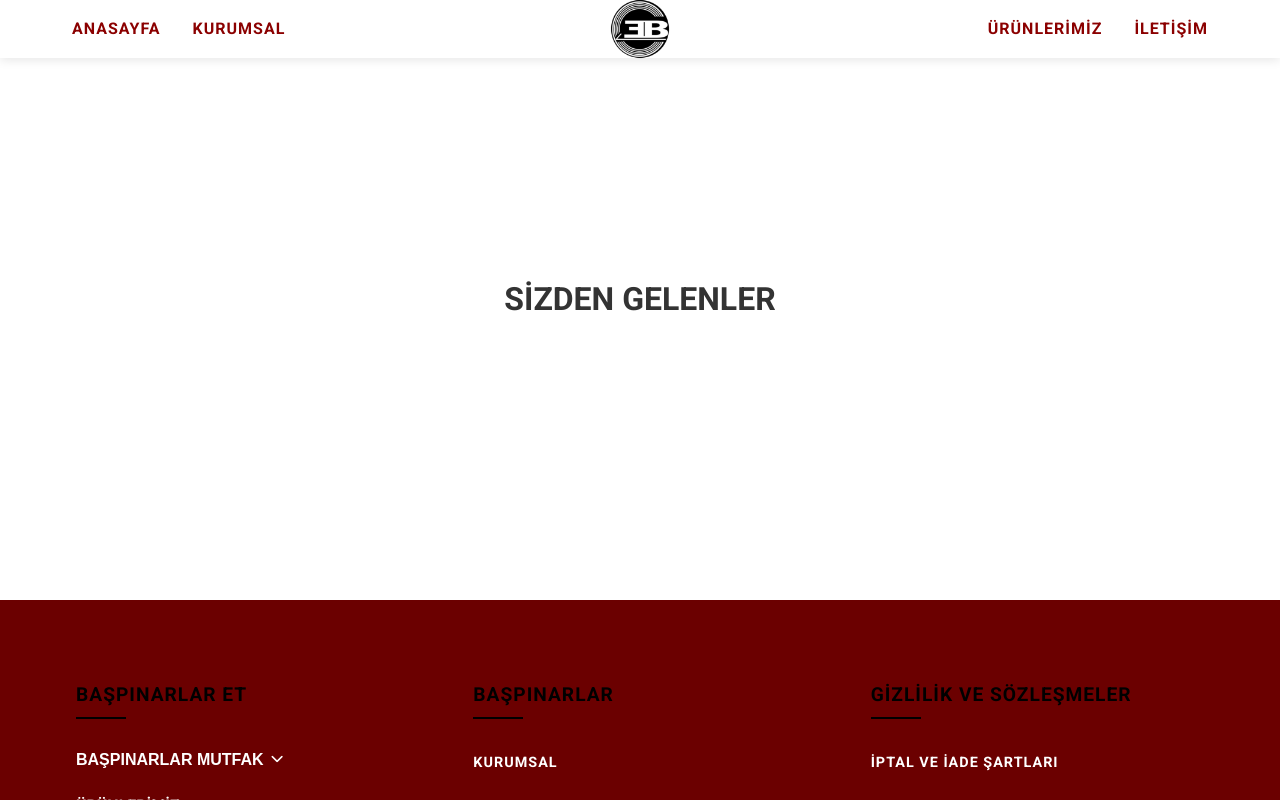
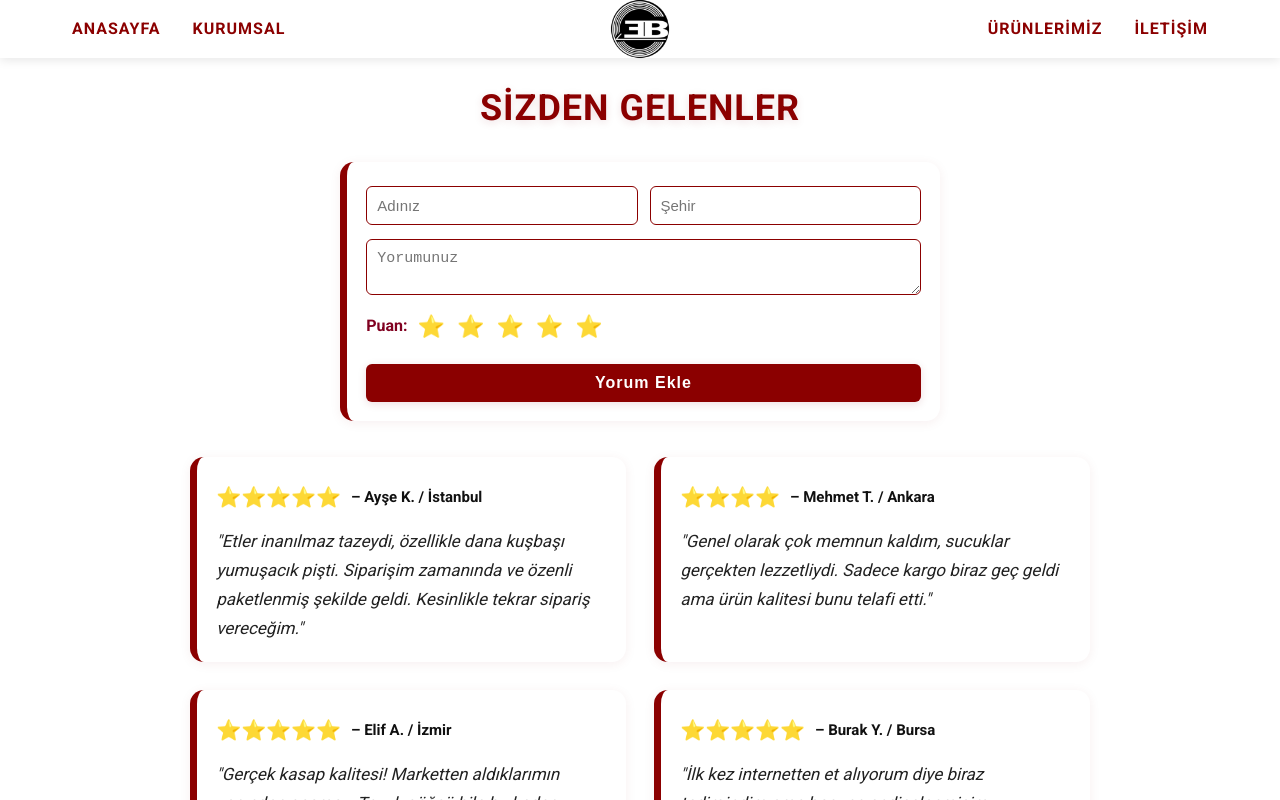
Before and after one commit to nurbeeyza/buther, a React (Create React App) app: page /user-recipes in a window 1280 px wide. Shown: the top 800 px of the page. Built offline with nearby package versions, Linux system fonts and the light colour scheme.

Commit message:
sizden gelenler

```diff
--- a/src/pages/UserRecipes.js
+++ b/src/pages/UserRecipes.js
@@ -1,18 +1,222 @@
-import React from "react";
+import React, { useState } from "react";
+
+const reviewsData = [
+  {
+    stars: 5,
+    name: "Ayşe K.",
+    city: "İstanbul",
+    text:
+      "Etler inanılmaz tazeydi, özellikle dana kuşbaşı yumuşacık pişti. Siparişim zamanında ve özenli paketlenmiş şekilde geldi. Kesinlikle tekrar sipariş vereceğim.",
+  },
+  {
+    stars: 4,
+    name: "Mehmet T.",
+    city: "Ankara",
+    text:
+      "Genel olarak çok memnun kaldım, sucuklar gerçekten lezzetliydi. Sadece kargo biraz geç geldi ama ürün kalitesi bunu telafi etti.",
+  },
+  {
+    stars: 5,
+    name: "Elif A.",
+    city: "İzmir",
+    text:
+      "Gerçek kasap kalitesi! Marketten aldıklarımın yanından geçmez. Tavuk göğsü bile bu kadar lezzetli olur mu ya :) Teşekkür ederim!",
+  },
+  {
+    stars: 5,
+    name: "Burak Y.",
+    city: "Bursa",
+    text:
+      "İlk kez internetten et alıyorum diye biraz tedirgindim ama boşuna endişelenmişim. Paketleme harika, hijyenik ve güven verici.",
+  },
+  {
+    stars: 4,
+    name: "Serkan D.",
+    city: "Antalya",
+    text:
+      "Ürün kalitesi gayet iyiydi ama kargo firmasından kaynaklı bir gecikme yaşadım. Yine de destek ekibi çok ilgiliydi.",
+  },
+  {
+    stars: 5,
+    name: "Zeynep H.",
+    city: "Konya",
+    text:
+      "Kangal sucuğun lezzeti muazzam. Kahvaltılarda vazgeçilmezimiz oldu. Kesinlikle tavsiye ederim.",
+  },
+];
 
 const UserRecipes = () => {
+  const [reviews, setReviews] = useState(reviewsData);
+  const [form, setForm] = useState({ name: "", city: "", text: "", stars: 5 });
+  const [error, setError] = useState("");
+
+  const handleChange = (e) => {
+    const { name, value } = e.target;
+    setForm((prev) => ({ ...prev, [name]: value }));
+  };
+
+  const handleStars = (stars) => {
+    setForm((prev) => ({ ...prev, stars }));
+  };
+
+  const handleSubmit = (e) => {
+    e.preventDefault();
+    if (!form.name || !form.city || !form.text) {
+      setError("Lütfen tüm alanları doldurun.");
+      return;
+    }
+    setReviews([{ ...form }, ...reviews]);
+    setForm({ name: "", city: "", text: "", stars: 5 });
+    setError("");
+  };
+
   return (
     <div
       className="page-container"
       style={{
         display: "flex",
-        justifyContent: "center",
+        flexDirection: "column",
+        justifyContent: "flex-start",
         alignItems: "center",
         minHeight: "calc(100vh - 200px)",
         padding: "2rem",
+        background: "var(--white)",
       }}
     >
-      <h1 style={{ textAlign: "center" }}>SİZDEN GELENLER</h1>
+      <h1
+        style={{
+          textAlign: "center",
+          marginTop: "3rem",
+          marginBottom: "1.5rem",
+          color: "var(--primary-color)",
+          fontWeight: 800,
+          fontSize: 36,
+          letterSpacing: 1,
+          textShadow: "0 2px 8px #80002022",
+        }}
+      >
+        SİZDEN GELENLER
+      </h1>
+      {/* Yorum Ekleme Paneli */}
+      <form
+        onSubmit={handleSubmit}
+        style={{
+          background: "#fff",
+          borderRadius: 14,
+          boxShadow: "0 2px 12px #80002011",
+          padding: "1.5rem 1.2rem 1.2rem 1.2rem",
+          marginBottom: 36,
+          borderLeft: "7px solid var(--primary-color)",
+          width: "100%",
+          maxWidth: 600,
+          display: "flex",
+          flexDirection: "column",
+          gap: 14,
+        }}
+      >
+        <div style={{ display: "flex", gap: 12 }}>
+          <input
+            type="text"
+            name="name"
+            placeholder="Adınız"
+            value={form.name}
+            onChange={handleChange}
+            style={{ flex: 1, padding: 10, borderRadius: 6, border: "1.5px solid #8b0000", fontSize: 15 }}
+          />
+          <input
+            type="text"
+            name="city"
+            placeholder="Şehir"
+            value={form.city}
+            onChange={handleChange}
+            style={{ flex: 1, padding: 10, borderRadius: 6, border: "1.5px solid #8b0000", fontSize: 15 }}
+          />
+        </div>
+        <textarea
+          name="text"
+          placeholder="Yorumunuz"
+          value={form.text}
+          onChange={handleChange}
+          rows={2}
+          style={{ padding: 10, borderRadius: 6, border: "1.5px solid #8b0000", fontSize: 15, resize: "vertical" }}
+        />
+        <div style={{ display: "flex", alignItems: "center", gap: 10 }}>
+          <span style={{ fontWeight: 600, color: "#800020" }}>Puan:</span>
+          {[1, 2, 3, 4, 5].map((s) => (
+            <span
+              key={s}
+              style={{
+                cursor: "pointer",
+                color: s <= form.stars ? "#eab308" : "#ddd",
+                fontSize: 22,
+                marginRight: 2,
+              }}
+              onClick={() => handleStars(s)}
+            >
+              ⭐️
+            </span>
+          ))}
+        </div>
+        {error && <div style={{ color: "#b00020", fontWeight: 600 }}>{error}</div>}
+        <button
+          type="submit"
+          style={{
+            background: "var(--primary-color)",
+            color: "#fff",
+            border: "none",
+            borderRadius: 6,
+            padding: "10px 0",
+            fontWeight: 700,
+            fontSize: 16,
+            cursor: "pointer",
+            marginTop: 6,
+            letterSpacing: 1,
+            boxShadow: "0 2px 8px #80002022",
+            transition: "background 0.2s",
+          }}
+        >
+          Yorum Ekle
+        </button>
+      </form>
+      {/* Yorumlar Grid */}
+      <div
+        style={{
+          width: "100%",
+          maxWidth: 900,
+          display: "grid",
+          gridTemplateColumns: "repeat(auto-fit, minmax(320px, 1fr))",
+          gap: 28,
+        }}
+      >
+        {reviews.map((review, idx) => (
+          <div
+            key={idx}
+            style={{
+              background: "#fff",
+              borderRadius: 14,
+              boxShadow: "0 2px 12px #80002011",
+              padding: "1.5rem 1.2rem 1.2rem 1.2rem",
+              borderLeft: "7px solid var(--primary-color)",
+              display: "flex",
+              flexDirection: "column",
+              gap: 6,
+              minHeight: 120,
+            }}
+          >
+            <div style={{ marginBottom: 8, display: "flex", alignItems: "center" }}>
+              <span style={{ color: "#eab308", fontSize: 20, fontWeight: 700 }}>
+                {"⭐️".repeat(review.stars)}
+              </span>
+              <span style={{ color: "#111", marginLeft: 10, fontWeight: 600, fontSize: 15 }}>
+                – {review.name} / {review.city}
+              </span>
+            </div>
+            <div style={{ fontSize: 17, color: "#222", fontStyle: "italic", lineHeight: 1.7 }}>
+              "{review.text}"
+            </div>
+          </div>
+        ))}
+      </div>
     </div>
   );
 };
```
